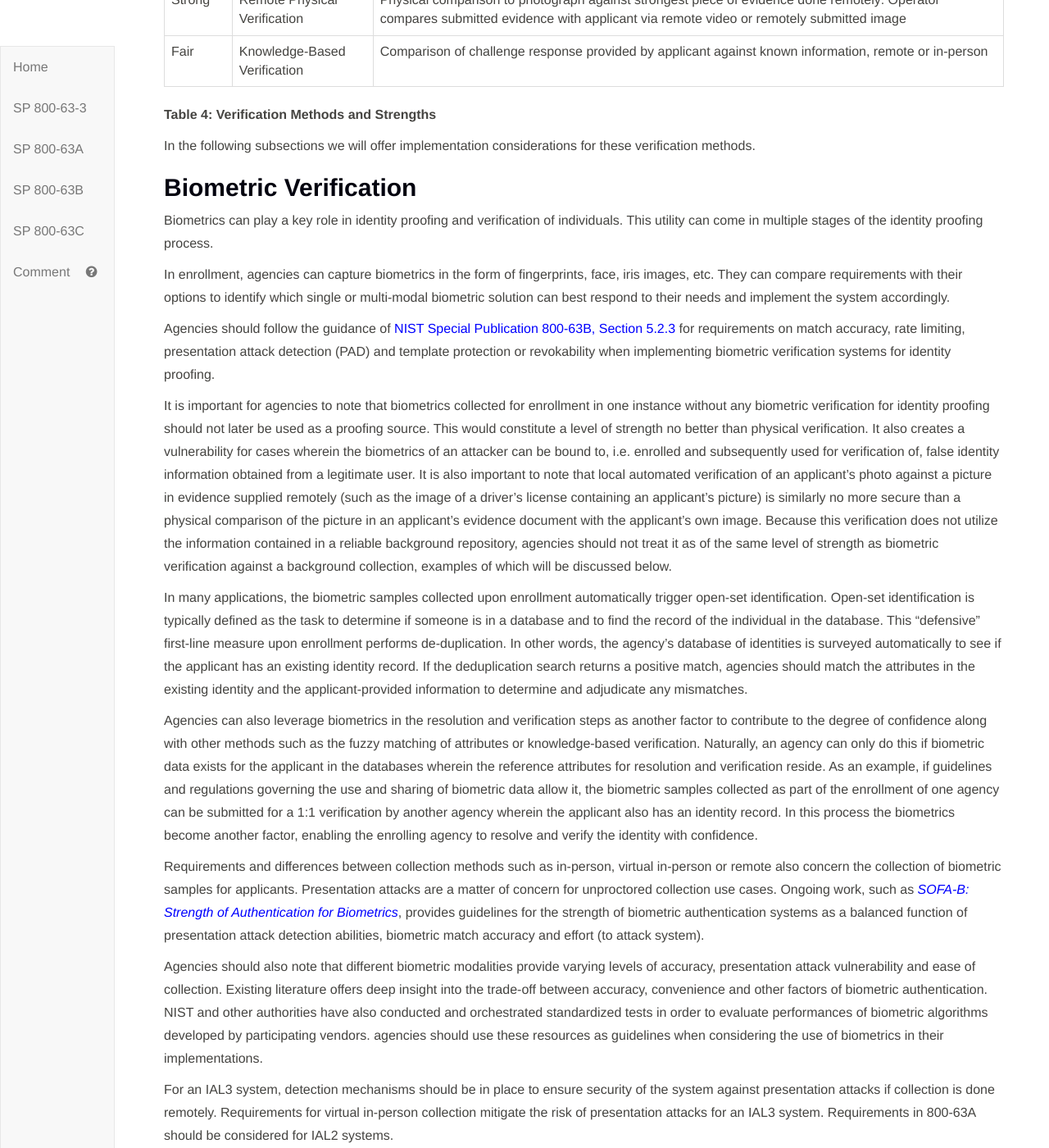
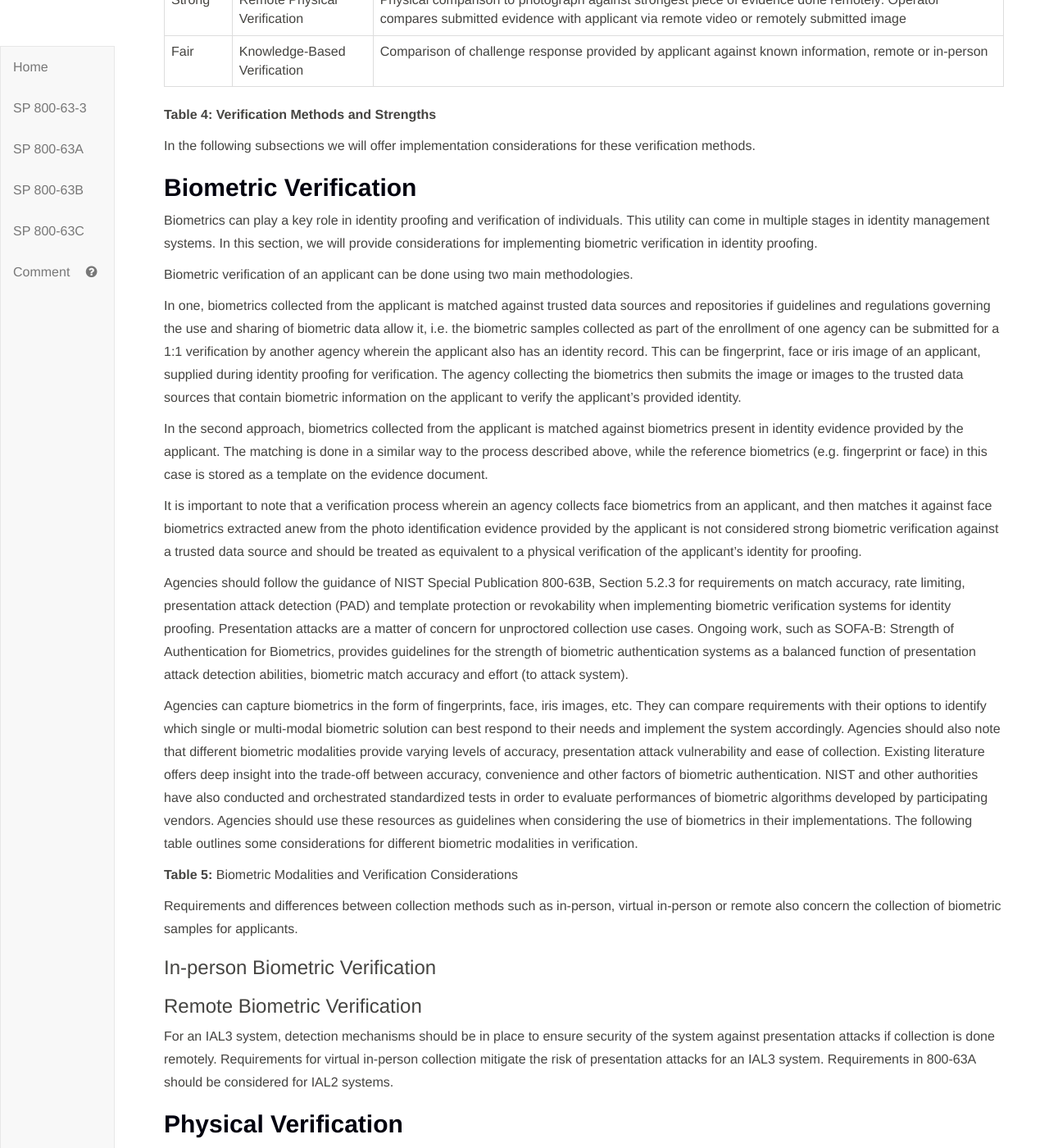
Before and after one commit to tridentity/800-63A-ImplGuide, a Jekyll site: the page built from 6_Verification.md, in a window 1280 px wide and 1400 px high, scrolled down 449 px. Shown: the whole window at 82% size. Built offline with Jekyll 4.4.1, drawn with Linux system fonts in a browser that asks for light colours; our own code applies the rules of GitHub Pages for plain Markdown files; some of the changed text lies outside the part shown.

Commit message:
Update 6_Verification.md

```diff
--- a/6_Verification.md
+++ b/6_Verification.md
@@ -17,25 +17,29 @@ In the following subsections we will offer implementation considerations for the
 
 ## Biometric Verification
 
-Biometrics can play a key role in identity proofing and verification of individuals. This utility can come in multiple stages of the identity proofing process.
+Biometrics can play a key role in identity proofing and verification of individuals. This utility can come in multiple stages in identity management systems. In this section, we will provide considerations for implementing biometric verification in identity proofing.
 
-In enrollment, agencies can capture biometrics in the form of fingerprints, face, iris images, etc. They can compare requirements with their options to identify which single or multi-modal biometric solution can best respond to their needs and implement the system accordingly.
+Biometric verification of an applicant can be done using two main methodologies.
 
-Agencies should follow the guidance of [NIST Special Publication 800-63B, Section 5.2.3](https://pages.nist.gov/800-63-3/sp800-63b.html#biometric_use) for requirements on match accuracy, rate limiting, presentation attack detection (PAD) and template protection or revokability when implementing biometric verification systems for identity proofing.
+In one, biometrics collected from the applicant is matched against trusted data sources and repositories if guidelines and regulations governing the use and sharing of biometric data allow it, i.e. the biometric samples collected as part of the enrollment of one agency can be submitted for a 1:1 verification by another agency wherein the applicant also has an identity record. This can be fingerprint, face or iris image of an applicant, supplied during identity proofing for verification. The agency collecting the biometrics then submits the image or images to the trusted data sources that contain biometric information on the applicant to verify the applicant’s provided identity.
 
-It is important for agencies to note that biometrics collected for enrollment in one instance without any biometric verification for identity proofing should not later be used as a proofing source. This would constitute a level of strength no better than physical verification. It also creates a vulnerability for cases wherein the biometrics of an attacker can be bound to, i.e. enrolled and subsequently used for verification of, false identity information obtained from a legitimate user. It is also important to note that local automated verification of an applicant's photo against a picture in evidence supplied remotely (such as the image of a driver's license containing an applicant's picture) is similarly no more secure than a physical comparison of the picture in an applicant's evidence document with the applicant's own image. Because this verification does not utilize the information contained in a reliable background repository, agencies should not treat it as of the same level of strength as biometric verification against a background collection, examples of which will be discussed below.
+In the second approach, biometrics collected from the applicant is matched against biometrics present in identity evidence provided by the applicant. The matching is done in a similar way to the process described above, while the reference biometrics (e.g. fingerprint or face) in this case is stored as a template on the evidence document.
 
-In many applications, the biometric samples collected upon enrollment automatically trigger open-set identification. Open-set identification is typically defined as the task to determine if someone is in a database and to find the record of the individual in the database. This “defensive” first-line measure upon enrollment performs de-duplication. In other words, the agency's database of identities is surveyed automatically to see if the applicant has an existing identity record. If the deduplication search returns a positive match, agencies should match the attributes in the existing identity and the applicant-provided information to determine and adjudicate any mismatches.
+It is important to note that a verification process wherein an agency collects face biometrics from an applicant, and then matches it against face biometrics extracted anew from the photo identification evidence provided by the applicant is not considered strong biometric verification against a trusted data source and should be treated as equivalent to a physical verification of the applicant’s identity for proofing.
 
-Agencies can also leverage biometrics in the resolution and verification steps as another factor to contribute to the degree of confidence along with other methods such as the fuzzy matching of attributes or knowledge-based verification. Naturally, an agency can only do this if biometric data exists for the applicant in the databases wherein the reference attributes for resolution and verification reside. As an example, if guidelines and regulations governing the use and sharing of biometric data allow it, the biometric samples collected as part of the enrollment of one agency can be submitted for a 1:1 verification by another agency wherein the applicant also has an identity record. In this process the biometrics become another factor, enabling the enrolling agency to resolve and verify the identity with confidence.
+Agencies should follow the guidance of NIST Special Publication 800-63B, Section 5.2.3 for requirements on match accuracy, rate limiting, presentation attack detection (PAD) and template protection or revokability when implementing biometric verification systems for identity proofing. Presentation attacks are a matter of concern for unproctored collection use cases. Ongoing work, such as SOFA-B: Strength of Authentication for Biometrics, provides guidelines for the strength of biometric authentication systems as a balanced function of presentation attack detection abilities, biometric match accuracy and effort (to attack system).
 
-Requirements and differences between collection methods such as in-person, virtual in-person or remote also concern the collection of biometric samples for applicants. Presentation attacks are a matter of concern for unproctored collection use cases. Ongoing work, such as [*SOFA-B: Strength of Authentication for Biometrics*](https://pages.nist.gov/SOFA/SOFA.html), provides guidelines for the strength of biometric authentication systems as a balanced function of presentation attack detection abilities, biometric match accuracy and effort (to attack system).
+Agencies can capture biometrics in the form of fingerprints, face, iris images, etc. They can compare requirements with their options to identify which single or multi-modal biometric solution can best respond to their needs and implement the system accordingly. Agencies should also note that different biometric modalities provide varying levels of accuracy, presentation attack vulnerability and ease of collection. Existing literature offers deep insight into the trade-off between accuracy, convenience and other factors of biometric authentication. NIST and other authorities have also conducted and orchestrated standardized tests in order to evaluate performances of biometric algorithms developed by participating vendors. Agencies should use these resources as guidelines when considering the use of biometrics in their implementations. The following table outlines some considerations for different biometric modalities in verification.
 
-Agencies should also note that different biometric modalities provide varying levels of accuracy, presentation attack vulnerability and ease of collection. Existing literature offers deep insight into the trade-off between accuracy, convenience and other factors of biometric authentication. NIST and other authorities have also conducted and orchestrated standardized tests in order to evaluate performances of biometric algorithms developed by participating vendors. agencies should use these resources as guidelines when considering the use of biometrics in their implementations.
+**Table 5:** Biometric Modalities and Verification Considerations
 
-For an IAL3 system, detection mechanisms should be in place to ensure security of the system against presentation attacks if collection is done remotely. Requirements for virtual in-person collection mitigate the risk of presentation attacks for an IAL3 system.  Requirements in 800-63A should be considered for IAL2 systems.
+Requirements and differences between collection methods such as in-person, virtual in-person or remote also concern the collection of biometric samples for applicants.
 
-Limiting the number of consecutive unsuccessful verification attempts also helps to protect a system against presentation attacks. For a system without presentation attack detection, the limit can be set to 3 while for systems that employ presentation attack detection, a maximum of 10 consecutive unsuccessful attempts may be allowed.
+### In-person Biometric Verification
+
+### Remote Biometric Verification
+
+For an IAL3 system, detection mechanisms should be in place to ensure security of the system against presentation attacks if collection is done remotely. Requirements for virtual in-person collection mitigate the risk of presentation attacks for an IAL3 system. Requirements in 800-63A should be considered for IAL2 systems.
 
 ## Physical Verification
 
```
